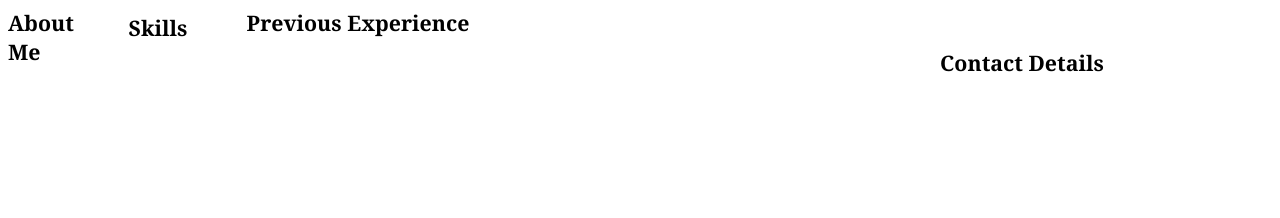
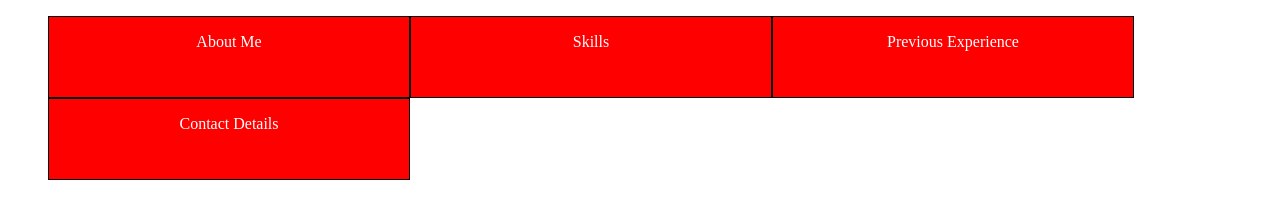
Before and after one commit to rhys118/personal-portfolio, a plain HTML site: page index.html in a window 1280 px wide. Drawn offline with Linux system fonts and the light colour scheme.

Commit message:
index.html update added nav bar

```diff
--- a/index.html
+++ b/index.html
@@ -1,82 +1,38 @@
 <!DOCTYPE html>
 <html lang="en">
 <head>
-    <meta charset="UTF-8">
-    <meta http-equiv="X-UA-Compatible" content="IE=edge">
-    <meta name="viewport" content="width=device-width, initial-scale=1.0">
-    <title>Rhys Portfolio</title>
 
+<title>Rhys Portfolio</title>
 <style>
-#menu {
-width:500px ;
-height: 40px;
-font-family: Georgia, 'Times New Roman', Times, serif;
-font-size: 16pt;
-font-weight:bold ;
-text-align:center;
-border:1px soild black ;
-}
-#about{
-width:100px;
-height:40px;
-float:left;
-font-family: Georgia, 'Times New Roman', Times, serif;
-font-size: 16pt;
-font-weight:bold ;
-text-align:match;
-border:1px soild rgb(146, 137, 137) ;
+    #connav ul{
+   list-style:none;
+    }
+    #connav ul li{
+        background-color: red;
+        color:white;
+        height: 80px;
+        width: 360px;
+        border: 1px solid #000;
+        text-align: center;
+        line-height: 50px;
+        float:left;
 
-
-}
-#skills{
-    width:100px ;
-height: 40px;
-float:left;
-font-family: Georgia, 'Times New Roman', Times, serif;
-font-size: 16pt;
-font-weight:bold ;
-text-align:center;
-border:1px soild black ;
-line-height: 40px;
-}
-#previous{
-    width:500px ;
-height: 40px;
-font-family: Georgia, 'Times New Roman', Times, serif;
-font-size: 16pt;
-font-weight:bold ;
-text-align:center;
-border:1px soild black ;
-float:center;
-}
-#contact{
-    width:500px ;
-height: 40px;
-font-family: Georgia, 'Times New Roman', Times, serif;
-font-size: 16pt;
-font-weight:bold ;
-text-align:center;
-border:1px soild black ;
-float:right;
-line-height: px;
-}
-
-
-
+    }
+    #connav ul li:hover{
+        background-color: white;
+        color:red;
+    }
 </style>
 </head>
 <body>
-<div id="Menu">
-<div id="about">About Me</div>
-<div id="skills">Skills</div>
-<div id="previous">Previous Experience</div>
-<div id="contact">Contact Details</div>
+    <div id= "connav">
+    <ul>
+        <li>About Me</li>
+        <li>Skills</li>
+        <li>Previous Experience</li>
+        <li>Contact Details</li>
 
-
-
-
-
-
-
-</body>
+        </ul>
+    </div>
+    </body>
 </html>
```
